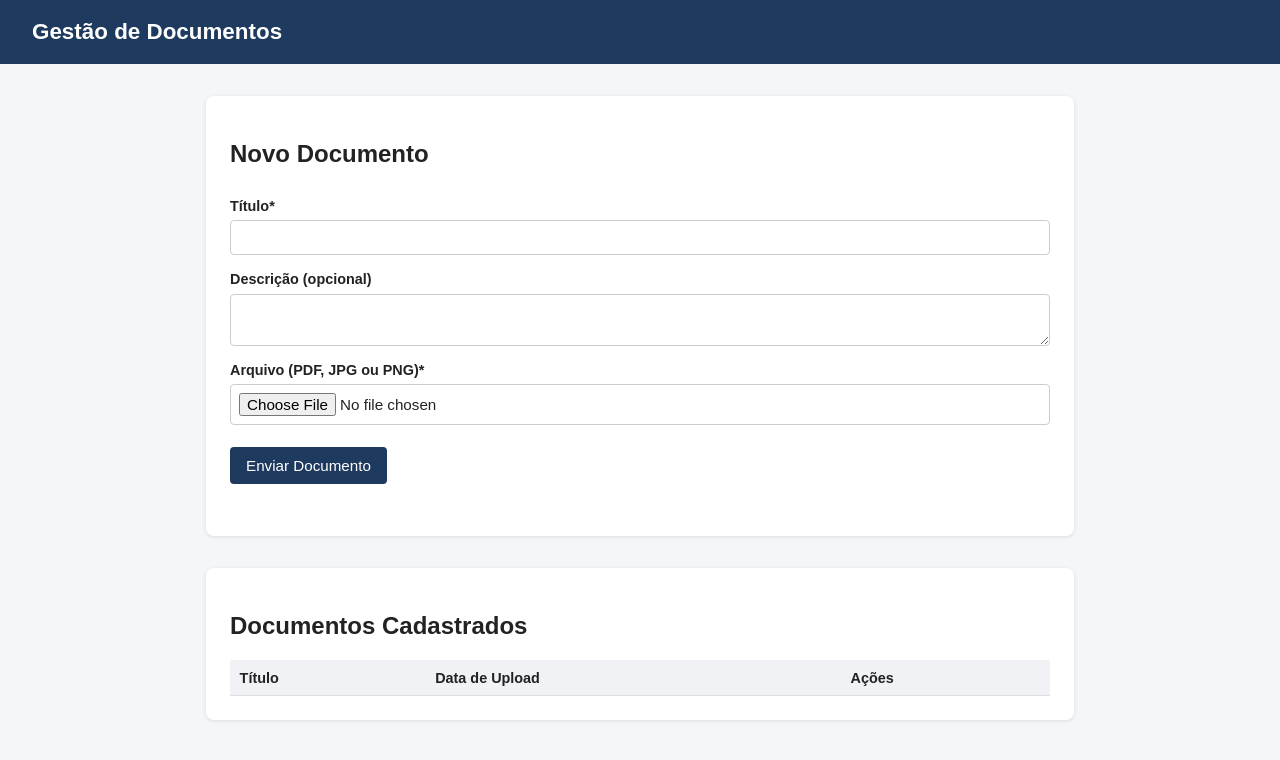
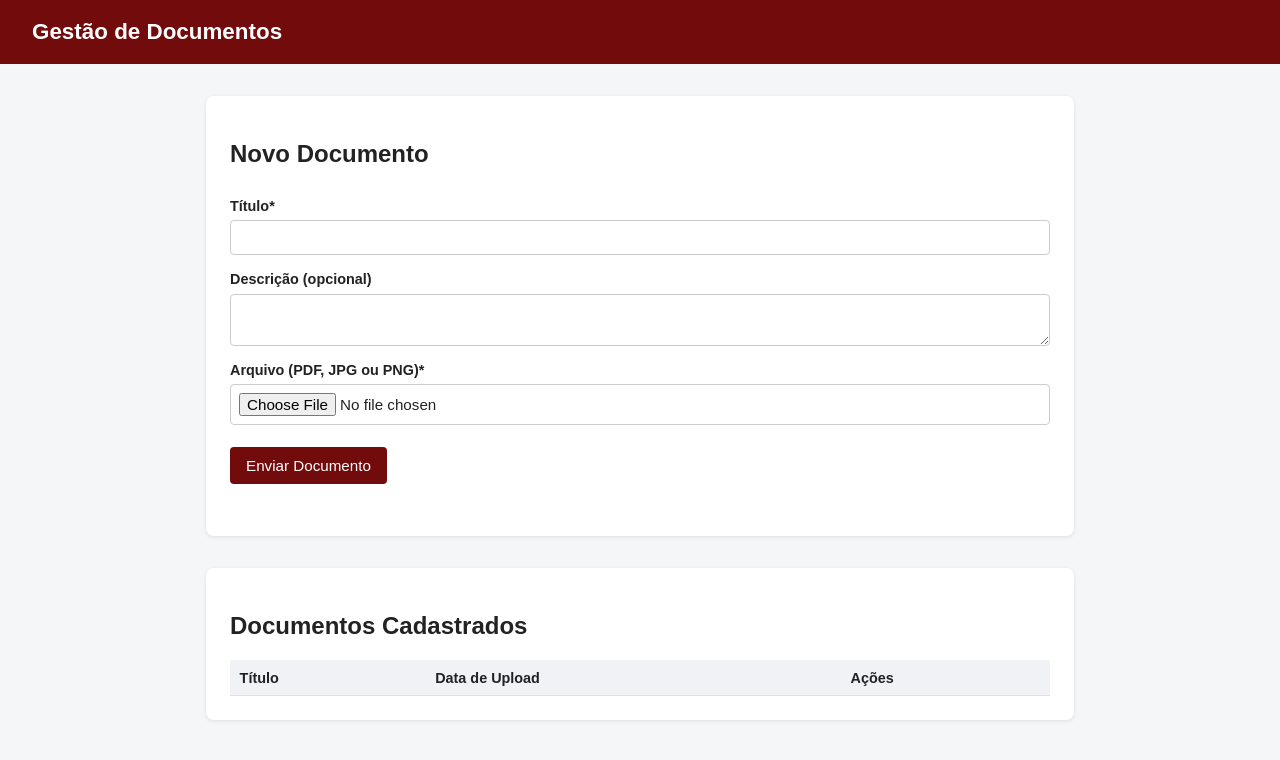
Before and after one commit to joaoleless/Teste-Estagiario-Full-Stack, a website: page public/index.html in a window 1280 px wide. Drawn offline with Linux system fonts and the light colour scheme; no server answers.

Commit message:
fix: arrumando as cores do front e atualizando readme

```diff
--- a/public/style.css
+++ b/public/style.css
@@ -10,7 +10,7 @@ body {
 }
 
 header {
-  background: #1f3a5f;
+  background: #720b0b;
   color: #fff;
   padding: 1.2rem 2rem;
 }
@@ -56,7 +56,7 @@ input, textarea {
 button {
   margin-top: 1rem;
   padding: 0.6rem 1rem;
-  background: #1f3a5f;
+  background: #720b0b;
   color: #fff;
   border: none;
   border-radius: 4px;
```
Also changed, not shown: README.md.
